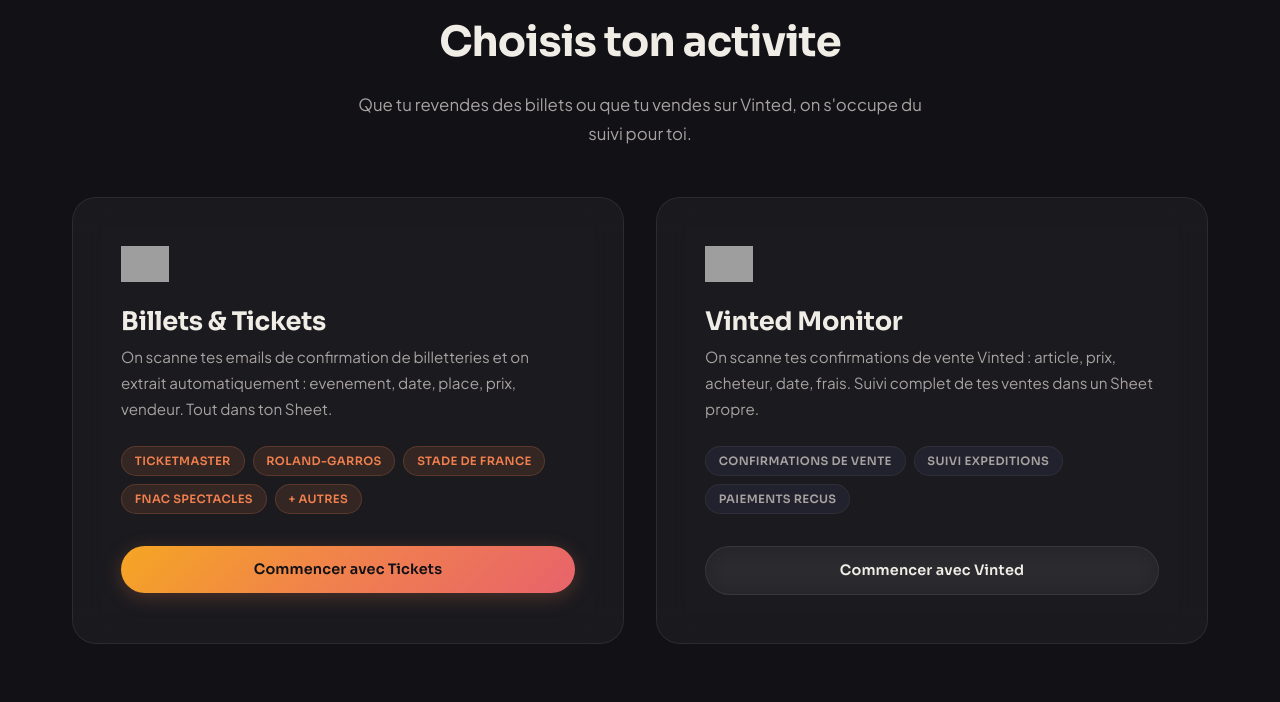
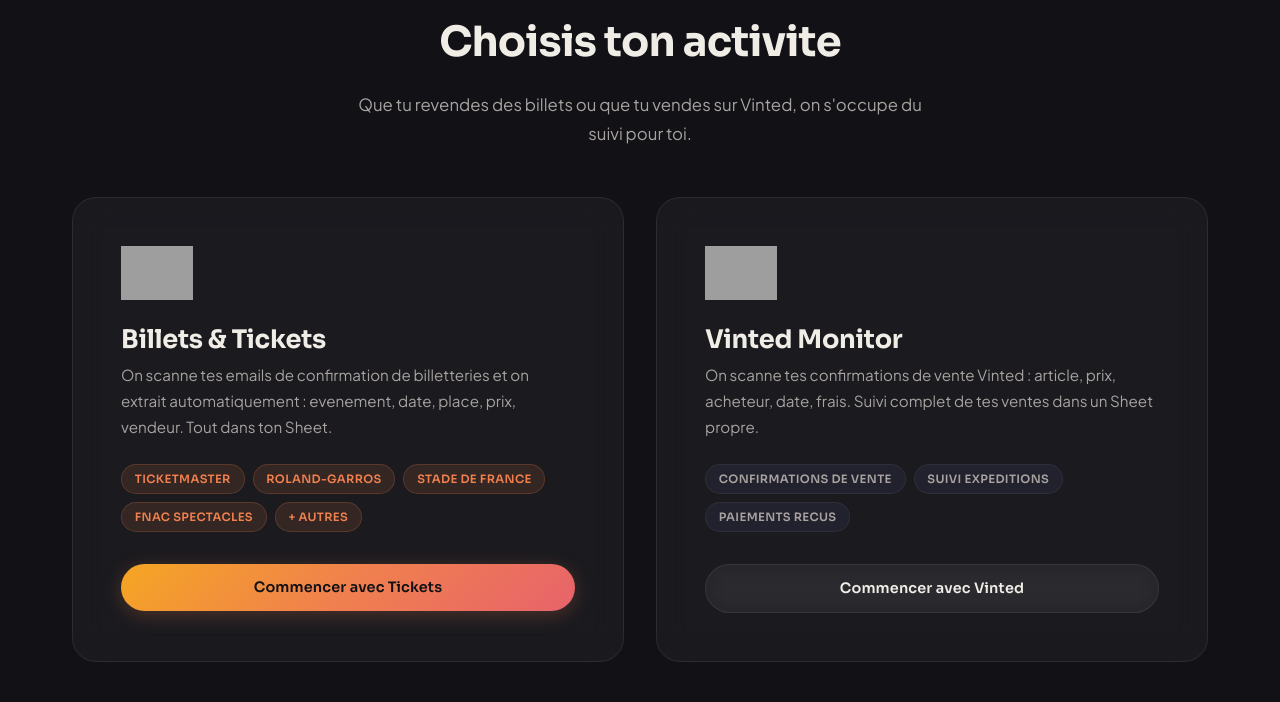
Before and after one commit to cesrev/monitorz-migration, a Flask app: page / in a window 1280 px wide. Shown: the part 1111-1813 px from the top of the page. Run offline with Flask 3, Linux system fonts and the light colour scheme; grey boxes are pictures that could not be loaded.

Commit message:
fix(ui): fond transparent + icones agrandies (48→72px)
Co-Authored-By: Claude Opus 4.6 <noreply@anthropic.com>

```diff
--- a/backend/templates/landing.html
+++ b/backend/templates/landing.html
@@ -91,7 +91,7 @@
       <div class="services__grid">
         <!-- Tickets Card -->
         <div class="card card--interactive card--accent reveal">
-          <span class="card__icon"><img src="/static/img/icon-ticket.png" alt="Tickets" style="width:48px;height:auto;"></span>
+          <span class="card__icon"><img src="/static/img/icon-ticket.png" alt="Tickets" style="width:72px;height:auto;"></span>
           <h3 class="card__title">Billets & Tickets</h3>
           <p class="card__description">
             On scanne tes emails de confirmation de billetteries et on extrait automatiquement : evenement, date, place, prix, vendeur. Tout dans ton Sheet.
@@ -110,7 +110,7 @@
 
         <!-- Vinted Card -->
         <div class="card card--interactive card--accent reveal" style="animation-delay: 0.15s;">
-          <span class="card__icon"><img src="/static/img/icon-vinted.png" alt="Vinted" style="width:48px;height:auto;"></span>
+          <span class="card__icon"><img src="/static/img/icon-vinted.png" alt="Vinted" style="width:72px;height:auto;"></span>
           <h3 class="card__title">Vinted Monitor</h3>
           <p class="card__description">
             On scanne tes confirmations de vente Vinted : article, prix, acheteur, date, frais. Suivi complet de tes ventes dans un Sheet propre.
--- a/backend/templates/login.html
+++ b/backend/templates/login.html
@@ -64,7 +64,7 @@
     <div class="login-page__cards">
       <!-- Tickets Card -->
       <div class="login-card animate-in animate-in--delay-3" id="loginCardTickets" data-type="tickets">
-        <span class="login-card__icon"><img src="/static/img/icon-ticket.png" alt="Tickets" style="width:48px;height:auto;"></span>
+        <span class="login-card__icon"><img src="/static/img/icon-ticket.png" alt="Tickets" style="width:72px;height:auto;"></span>
         <h2 class="login-card__title">Billets & Tickets</h2>
         <p class="login-card__description">
           Monitoring automatique de tes confirmations d'achat de billets. Concerts, sport, spectacles.
@@ -88,7 +88,7 @@
 
       <!-- Vinted Card -->
       <div class="login-card animate-in animate-in--delay-4" id="loginCardVinted" data-type="vinted">
-        <span class="login-card__icon"><img src="/static/img/icon-vinted.png" alt="Vinted" style="width:48px;height:auto;"></span>
+        <span class="login-card__icon"><img src="/static/img/icon-vinted.png" alt="Vinted" style="width:72px;height:auto;"></span>
         <h2 class="login-card__title">Vinted Monitor</h2>
         <p class="login-card__description">
           Monitoring automatique de tes ventes Vinted. Suivi complet de ton activite vendeur.
```
